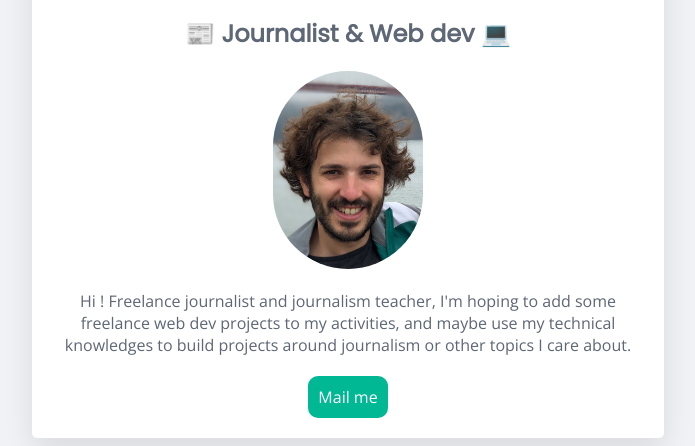
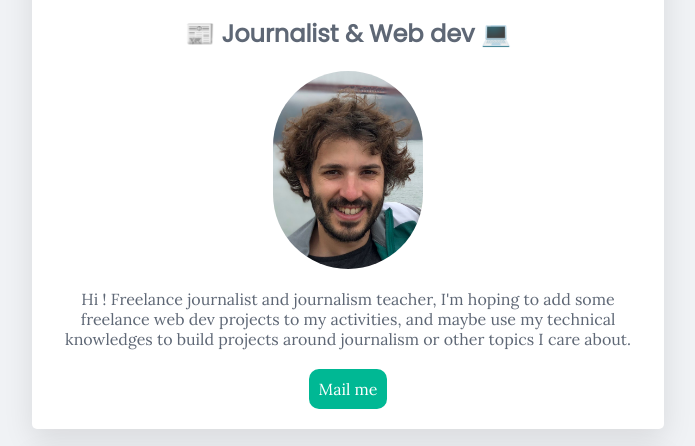
Before and after one commit to qblanc/profile, a plain HTML site: page index.html in a window 1280 px wide. Shown: the part 125-571 px from the top of the page, without its empty margins (292-987 px from the left). Drawn offline with nearby package versions, Linux system fonts and the light colour scheme; a web font is replaced by a local one.

Commit message:
font changed from open-sans to lora

```diff
--- a/index.html
+++ b/index.html
@@ -7,7 +7,7 @@
   <title>My profile</title>
   <link href="https://fonts.googleapis.com/css?family=Liu+Jian+Mao+Cao&display=swap" rel="stylesheet">
   <link href="https://fonts.googleapis.com/css?family=Poppins:300,400&display=swap" rel="stylesheet">
-  <link href="https://fonts.googleapis.com/css?family=Open+Sans&display=swap" rel="stylesheet">
+<link href="https://fonts.googleapis.com/css?family=Lora&display=swap" rel="stylesheet">
   <link rel="stylesheet" href="https://use.fontawesome.com/releases/v5.6.3/css/all.css">
   <link rel="stylesheet" href="style.css">
 </head>
--- a/style.css
+++ b/style.css
@@ -1,7 +1,7 @@
 body {
   background-color: rgba(235, 237, 241, 0.712);
   text-align: center;
-  font-family: 'Open Sans', sans-serif;
+  font-family: 'Lora', serif;
   color: rgb(94, 103, 117);
 }
 
```
